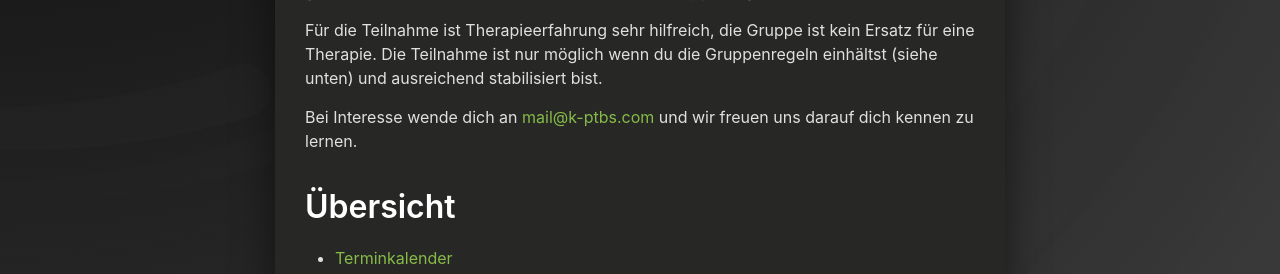
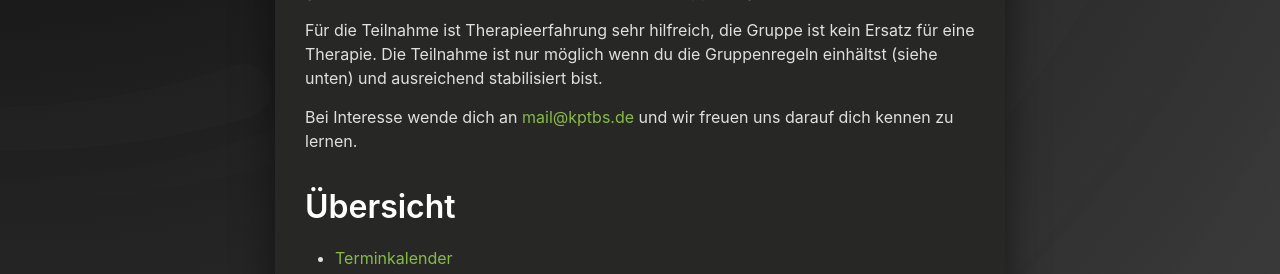
Before and after one commit to 3xz/k-ptbs, a Jekyll site: the page built from _posts/2023-07-18-willkommen.md, in a window 1280 px wide and 1236 px high. Shown: the part 673-947 px from the top of the window. Built offline with Jekyll 4.4.1, drawn with Linux system fonts in a browser that asks for light colours.

Commit message:
Update 2023-07-18-willkommen.md

```diff
--- a/_posts/2023-07-18-willkommen.md
+++ b/_posts/2023-07-18-willkommen.md
@@ -11,7 +11,7 @@ Uns ist ein achtsamer, wertschätzender und rücksichtsvoller Umgang miteinander
 
 Für die Teilnahme ist Therapieerfahrung sehr hilfreich, die Gruppe ist kein Ersatz für eine Therapie. Die Teilnahme ist nur möglich wenn du die Gruppenregeln einhältst (siehe unten) und ausreichend stabilisiert bist.
 
-Bei Interesse wende dich an <a href="mailto:mail@k-ptbs.com">mail@k-ptbs.com</a> und wir freuen uns darauf dich kennen zu lernen.
+Bei Interesse wende dich an <a href="mailto:mail@kptbs.de">mail@kptbs.de</a> und wir freuen uns darauf dich kennen zu lernen.
 
 ## Übersicht
 * [Terminkalender](#terminkalender)
```
